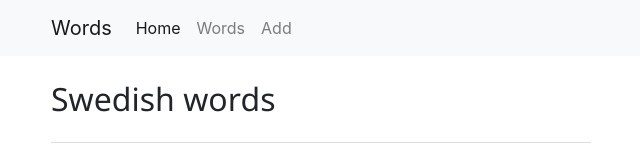
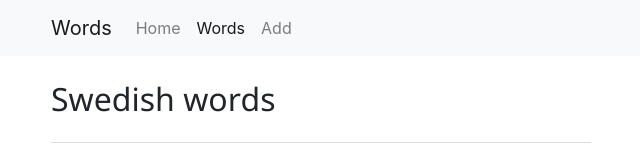
Before and after one commit to MargaretKrutikova/react-words-app, a React app: page /list in a window 1280 px wide. Shown: the top 160 px of the page, without its empty margins (34-674 px from the left). Built offline with nearby package versions, Linux system fonts and the light colour scheme.

Commit message:
Use NavLink in navigation to highlight link for active route

```diff
--- a/src/components/Header/Header.js
+++ b/src/components/Header/Header.js
@@ -1,5 +1,5 @@
 import React from 'react';
-import { Link } from 'react-router-dom';
+import { NavLink } from 'react-router-dom';
 
 class Header extends React.Component {
   state = {
@@ -23,16 +23,16 @@ class Header extends React.Component {
         tabIndex="1"
         onBlur={this.onBlur}>
         <div className="container">
-          <Link className="navbar-brand" to='/'>Words</Link>
+          <NavLink className="navbar-brand" to='/'>Words</NavLink>
           <button className="navbar-toggler d-sm-block d-md-none" type="button" onClick={this.toggleNavigation}>
             <span className="navbar-toggler-icon"></span>
           </button>
 
           <nav className={!this.state.isVisibleNavigation ? 'collapse navbar-collapse' : 'navbar-collapse'}>
             <ul className='navbar-nav mr-auto'>
-              <li className="nav-item active"><Link className="nav-link" to='/'>Home</Link></li>
-              <li className="nav-item"><Link className="nav-link" to='/list'>Words</Link></li>
-              <li className="nav-item"><Link className="nav-link" to='/add'>Add</Link></li>
+              <li className="nav-item"><NavLink className="nav-link" exact to='/'>Home</NavLink></li>
+              <li className="nav-item"><NavLink className="nav-link" to='/list'>Words</NavLink></li>
+              <li className="nav-item"><NavLink className="nav-link" to='/add'>Add</NavLink></li>
             </ul>
           </nav>
         </div>
```
